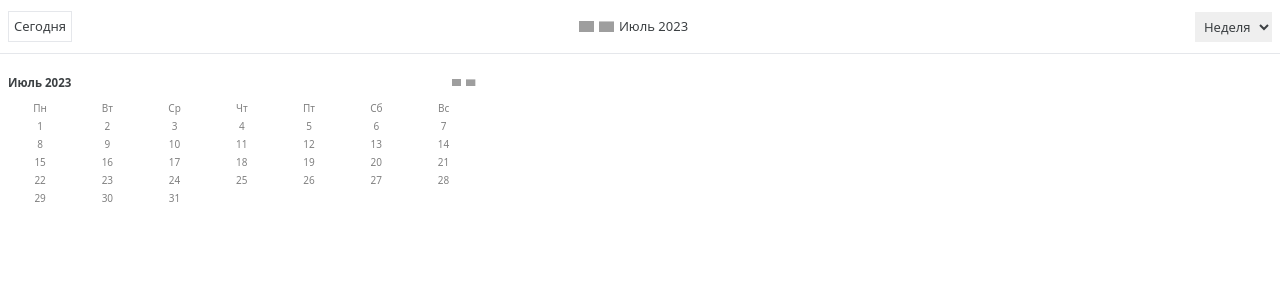
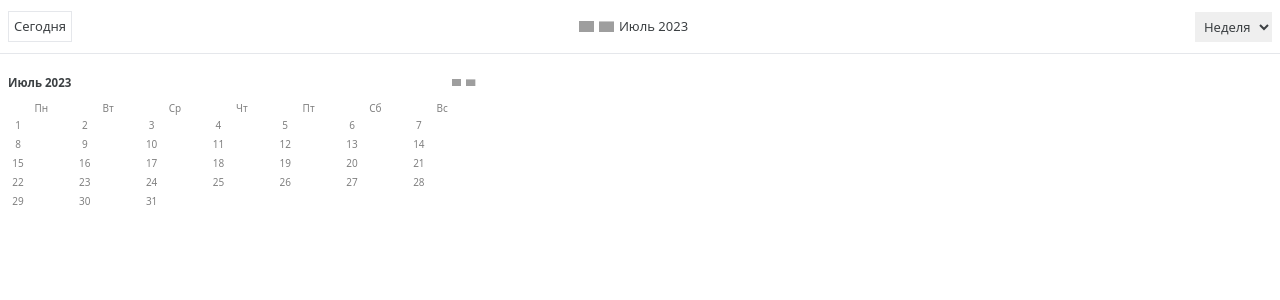
Before and after one commit to alitolibov/Calendar, a Vue app: page / in a window 1280 px wide. Shown: the top 300 px of the page. Built offline with nearby package versions, Linux system fonts and the light colour scheme; grey boxes are pictures that could not be loaded.

Commit message:
add dynamic class for datapicker

```diff
--- a/src/components/Datapicker.vue
+++ b/src/components/Datapicker.vue
@@ -11,12 +11,12 @@
         </button>
         </div>
         </div>
-        <div class="grid grid-cols-7 gap-[3px]" >
+        <div class="grid grid-cols-7">
             <p class="text-[grey] text-center text-[10px]" v-for="(weekName, index) in weekNames" :key="index">
             {{ weekName }}
             </p>
-            <div v-for="(date, index) in arrayDays" :key="index">
-                <p class="text-[grey] text-center text-[10px]">
+            <div class="max-w-[20px] p-[2px] text-[grey]" :class="activeButtonIndex === index ? 'text-[#fff] rounded-full duration-300 bg-blue-400' : ''" @click="setActiveButton(index)" v-for="(date, index) in arrayDays" :key="index">
+                <p class="text-center text-[10px]">
                 {{ date.day }}
                 </p>
             </div>
@@ -36,6 +36,7 @@
     const weekNames:String[] = ['Пн', 'Вт', 'Ср', 'Чт', 'Пт', 'Сб', 'Вс']
     const count = ref(0)
     const arrayDays = ref()
+    const activeButtonIndex = ref();
     const date = ref(moment().format('MMMM YYYY'))
     const dateTwo = ref(moment().format('MM YYYY'))
     let splited:String[] = date.value.split(' ')
@@ -49,6 +50,7 @@
         splited = newDate.split(' ')
         splitedTwo = newDateTwo.split(' ')
         daysInMonth.value = moment(`${splited[0]}-${splited[1]}`, "MMMM-YYYY").daysInMonth()
+        activeButtonIndex.value = null
         createDays(daysInMonth.value, splitedTwo[0], +splitedTwo[1])
     })
 
@@ -72,6 +74,10 @@
         }
         arrayDays.value = arr
     }
+
+    const setActiveButton = (index:number) => {
+      activeButtonIndex.value = index;
+    };
 </script>
 
 <style lang="scss" scoped>
```
